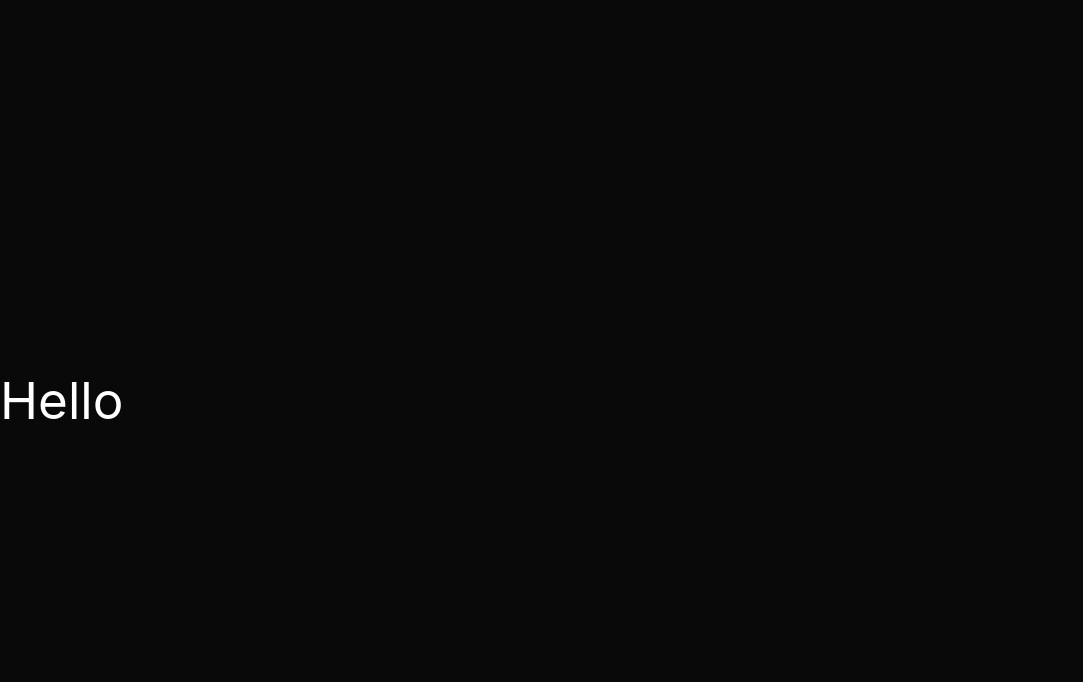
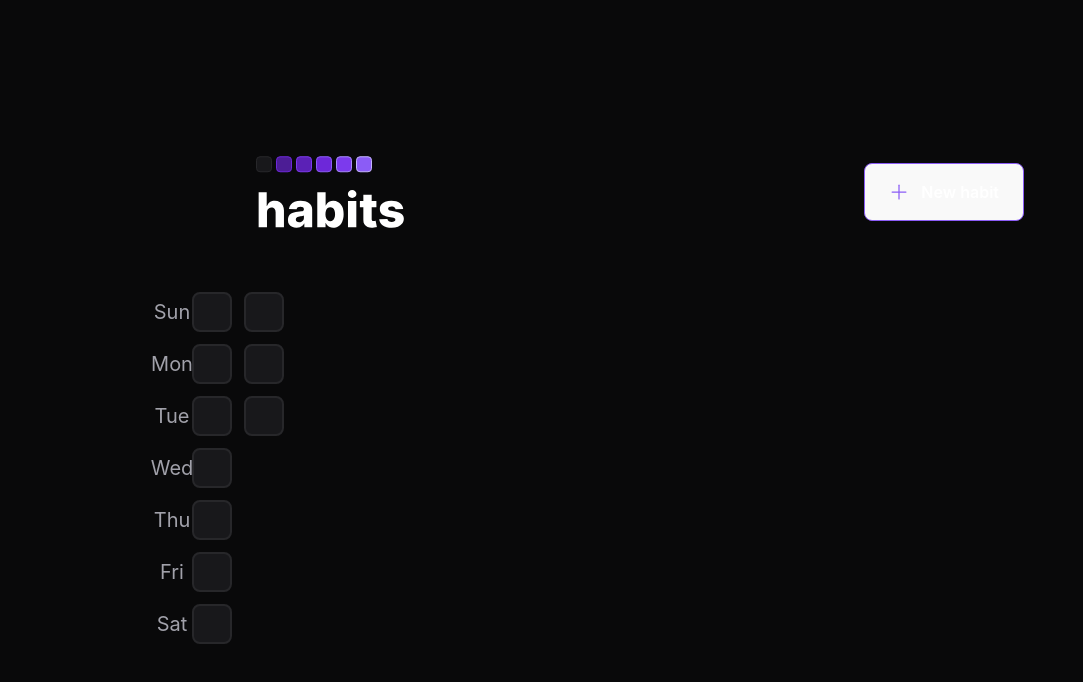
Before and after one commit to wilsonfsouza/habit-tracker, a React (Vite) app in the folder web/: page / in a window 1280 px wide. Shown: the top 682 px of the page, without its empty margins (0-1083 px from the left). Built offline with nearby package versions, Linux system fonts and the light colour scheme.

Commit message:
feat(web): added Header and Summary Table components to homepage

```diff
--- a/web/src/App.tsx
+++ b/web/src/App.tsx
@@ -1,7 +1,14 @@
+import { Header } from "./components/Header"
+import { SummaryTable } from "./components/SummaryTable"
 import "./styles/global.css"
 
 export function App() {
   return (
-    <h1>Hello</h1>
+    <div className="w-screen h-screen flex justify-center items-center">
+      <div className="w-full max-w-5xl px-6 flex flex-col gap-16">
+        <Header />
+        <SummaryTable />
+      </div>
+    </div>
   )
 }
```
